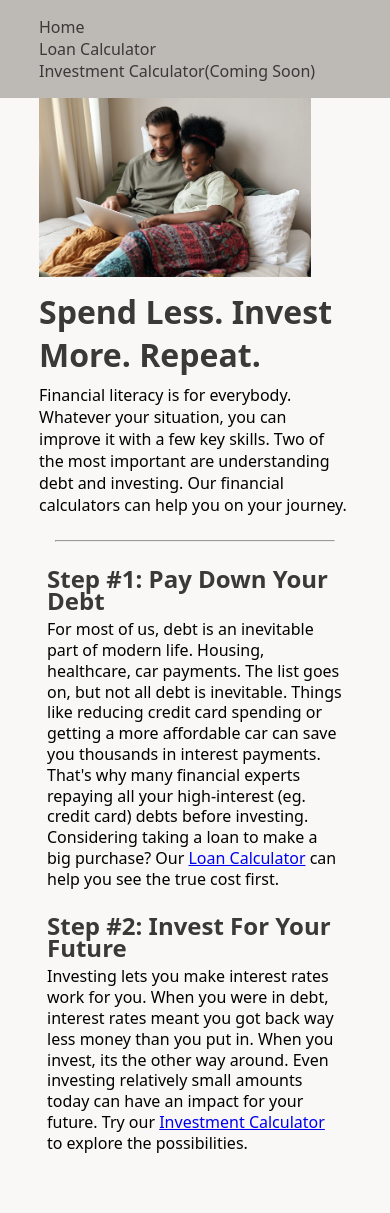
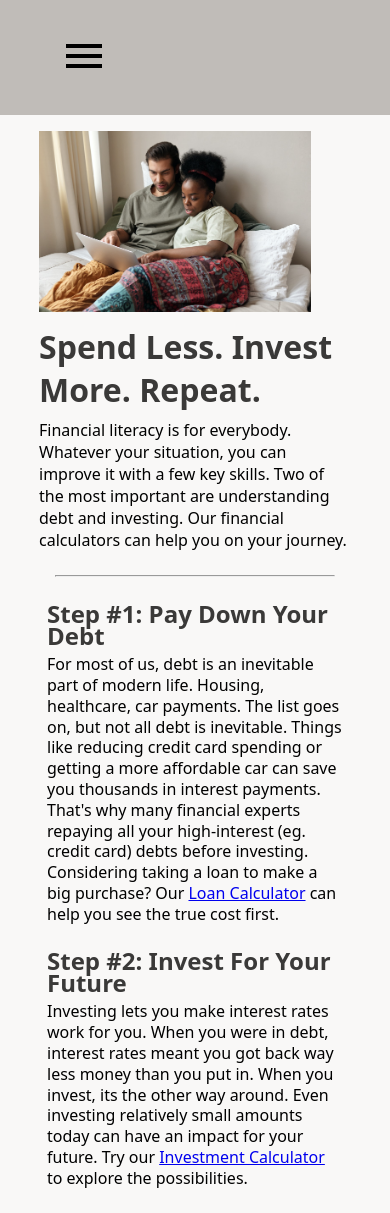
Before and after one commit to ThomBator/financial-calculators, a Flask app: page / in a window 390 px wide. Before the commit the page ends 1153 px from the top, so only its background shows below. Run offline with Flask 2, Linux system fonts and the light colour scheme.

Commit message:
implemented hamburger menu for mobile screen sizes using apline.js and css. Not entirely happy with media query breakpoints. Will continue to test and adjust.

```diff
--- a/fincalc/static/style.css
+++ b/fincalc/static/style.css
@@ -1,3 +1,5 @@
+
+/* Reset*/
 *, *::after, *::before {
     margin: 0;
     padding: 0;
@@ -7,86 +9,24 @@
     hyphens: manual;
 
 }
+/* Global Styles */
+body {
 
-body {
-    padding-top: 5rem;
     background-color: #f9f8f7;
     font-family: system-ui, -apple-system, BlinkMacSystemFont, 'Segoe UI', Roboto, Oxygen, Ubuntu, Cantarell, 'Open Sans', 'Helvetica Neue', sans-serif;
 }
 
- header, main, .flash, nav ul, .hero {
+ header, main, .flash, nav ul, .hero, .mobileButtonDiv {
 
     max-width: 80%;
     margin: 0.5rem auto 0.5rem auto;
 
 }
 
-
-
-.hero {
-    max-width: 17rem;
-}
-
-@media screen and (min-width: 600px) {
-     .hero {
-       max-width: 30rem;
-
-    }
-}
-
-@media screen and (min-width: 1200px) {
-
-    .hero {
-       max-width: 30rem;
-
-    }
-
-    .header{
-         display: flex;
-         gap: 2rem;
-
-    }
-
-    .displayResults {
-        display: flex;
-        justify-content: flex-start;
-        gap: 5rem;
-
-    }
-
-
-    nav ul {
-    display: flex;
-    justify-content: space-evenly;
-
-    }
-
-
-}
-
-.headerText p, .mainPageSections p {
-    line-height: 1.3;
-    font-weight: 300;
-    margin-bottom: 0.5rem;
-}
-
-
-
-.headerText h1, .mainPageSections h2 {
-    line-height: 0.9;
-    margin-top: 0.1rem;
-
-}
-
+/* global nav settings*/
 nav {
-    width: 100%;
-    background-color:  #bdbab6;
-    padding: 0.5rem 0rem 0.5rem 0rem;
-
-    position: fixed;
-    top: 0;
-
-
+    background-color: #c0bcb8;
+    padding: 1rem;
 }
 
 nav li {
@@ -104,6 +44,95 @@ nav a {
 nav a:hover {
     color: #7b7771;
 }
+/*mobile nav settings */
+
+.mobileNavToggle {
+    background: transparent;
+    border: none;
+}
+
+
+.hero {
+    max-width: 17rem;
+}
+
+/* media queries */
+@media screen and (max-width: 1199px) {
+    .pcNav {
+        display: none;
+    }
+}
+
+@media screen and (min-width: 600px) {
+
+
+
+
+
+
+    .hero {
+       max-width: 20rem;
+
+    }
+
+    .header{
+         display: flex;
+         gap: 2rem;
+
+    }
+
+
+
+
+
+
+
+}
+
+@media screen and (min-width: 1200px) {
+
+    .mobileNavToggle, .mobileNav {
+    display: none;
+}
+
+     .hero {
+       max-width: 30rem;
+
+}
+
+ .pcNav ul{
+    display: flex;
+    justify-content: space-evenly;
+
+    }
+
+     .displayResults {
+        display: flex;
+        justify-content: flex-start;
+        gap: 5rem;
+
+    }
+
+}
+
+/* end media queries */
+
+
+.headerText p, .mainPageSections p {
+    line-height: 1.3;
+    font-weight: 300;
+    margin-bottom: 0.5rem;
+}
+
+
+
+.headerText h1, .mainPageSections h2 {
+    line-height: 0.9;
+    margin-top: 0.1rem;
+
+}
+
+
 
 h1, h2 {
     color:#3a3938;
--- a/fincalc/templates/base.html
+++ b/fincalc/templates/base.html
@@ -14,11 +14,42 @@
   </head>
   <body>
     <nav>
-      <ul>
-        <li><a href="{{url_for('views.index')}}">Home</a></li>
-        <li><a href="{{url_for('views.loan')}}">Loan Calculator</a></li>
-        <li><a href="#">Investment Calculator(Coming Soon)</a></li>
-      </ul>
+      <div x-data="{isOpen : false}" class="navDiv">
+        <div class="mobileButtonDiv">
+          <button
+            class="mobileNavToggle"
+            type="button"
+            aria-label="toggle menu"
+            @click="isOpen = !isOpen"
+          >
+            <img
+              class="mobileNavToggleImg"
+              src="static\baseline_menu_black_24dp.png"
+              alt=""
+            />
+          </button>
+        </div>
+        <div class="pcNav">
+          <ul class="pcNav">
+            <li><a href="{{url_for('views.index')}}">Home</a></li>
+            <li><a href="{{url_for('views.loan')}}">Loan Calculator</a></li>
+            <li><a href="#">Investment Calculator(Coming Soon)</a></li>
+          </ul>
+        </div>
+        <div x-show="isOpen" class="mobileNav">
+          <ul>
+            <hr />
+            <li><a href="{{url_for('views.index')}}">Home</a></li>
+
+            <li><a href="{{url_for('views.loan')}}">Loan Calculator</a></li>
+
+            <li><a href="#">Investment Calculator(Coming Soon)</a></li>
+            <hr />
+          </ul>
+        </div>
+      </div>
+
+      <!--Mobile menu button-->
     </nav>
     {% for message in get_flashed_messages() %}
     <div id="flash" class="flash">
```
Also changed, not shown: requirements.txt (added, +21 -0 lines), fincalc/static/baseline_menu_black_24dp.png (added).
